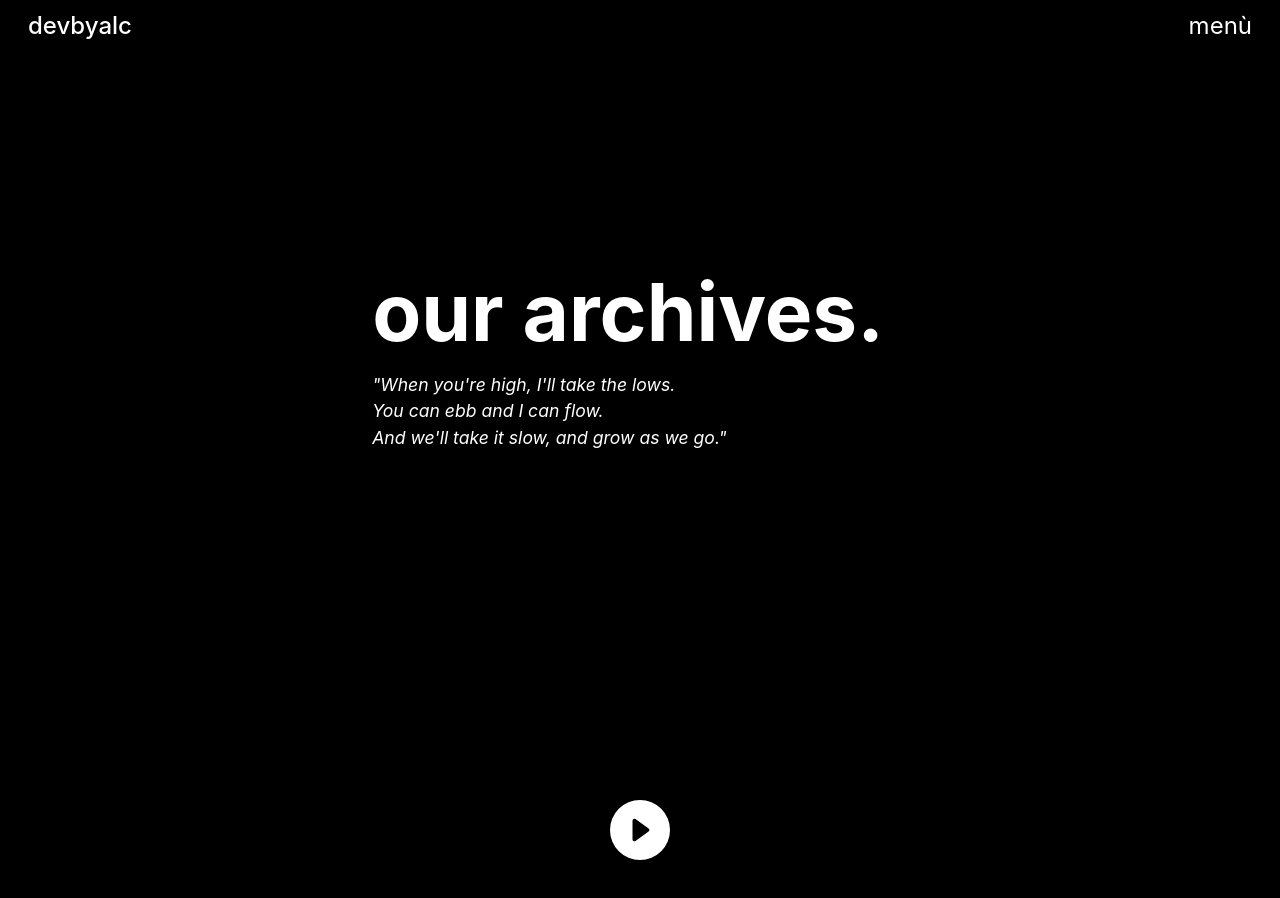
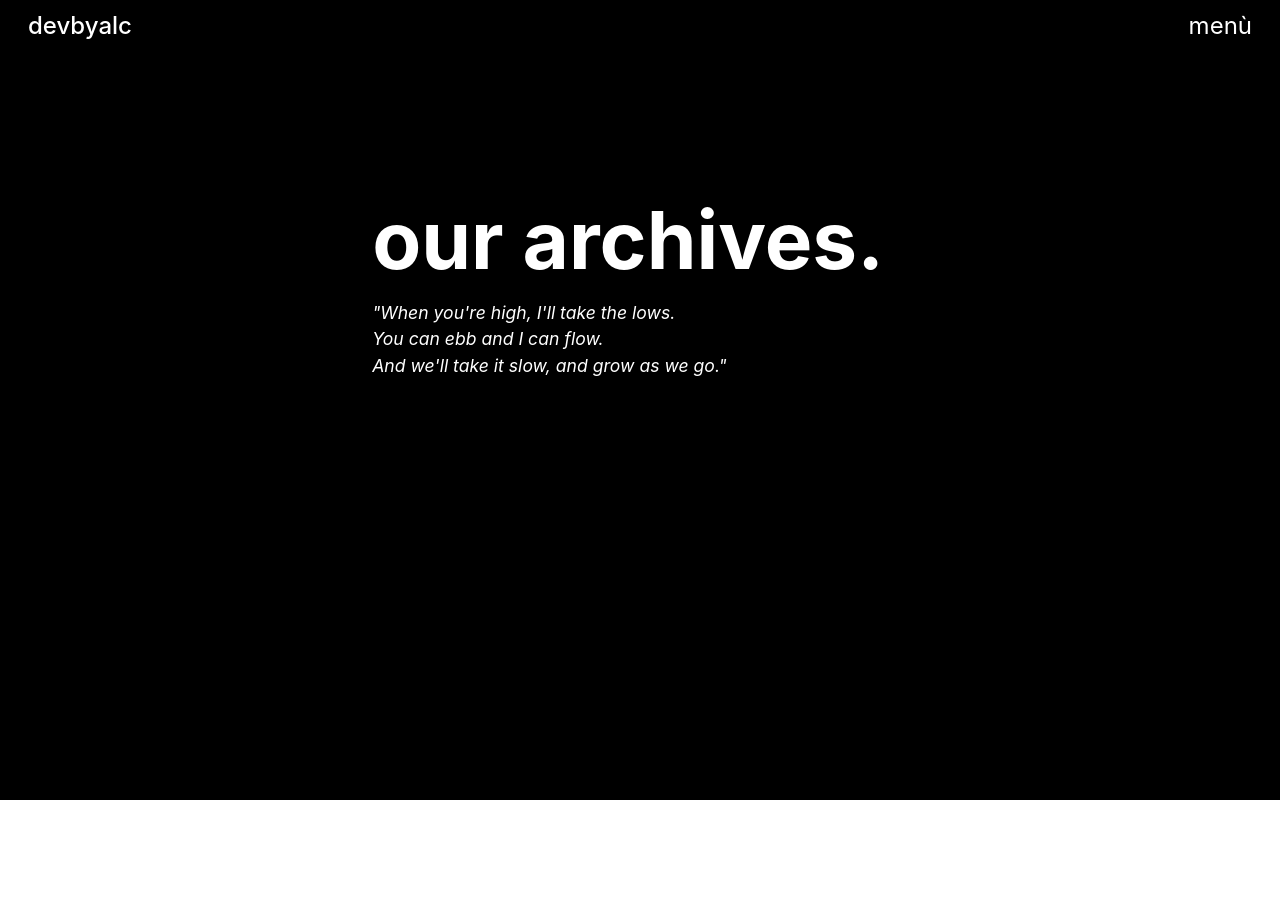
Before and after one commit to devbyalc/our-archives, a React (Create React App) app: page / in a window 1280 px wide. Shown: the top 898 px of the page. Built offline with nearby package versions, Linux system fonts and the light colour scheme.

Commit message:
player styling

```diff
--- a/src/components/Header.tsx
+++ b/src/components/Header.tsx
@@ -4,7 +4,7 @@ import Player from './Player'
 
 function Header() {
     return (
-        <Container className="container">
+        <Container fluid className="main-title">
             <Row className="main-title">
                 <strong>our archives.</strong>
                 <p className="sub-title">"When you're high, I'll take the lows.<br />
@@ -12,8 +12,11 @@ function Header() {
                     And we'll take it slow, and grow as we go."
                 </p>
             </Row>
-            <Row>
+            <Row className="player">
                 <Player />
+                <svg className="arrow"  viewBox="0 0 16 133" fill="none" xmlns="http://www.w3.org/2000/svg">
+                    <path d="M7.64645 132.354C7.84171 132.549 8.15829 132.549 8.35355 132.354L11.5355 129.172C11.7308 128.976 11.7308 128.66 11.5355 128.464C11.3403 128.269 11.0237 128.269 10.8284 128.464L8 131.293L5.17157 128.464C4.97631 128.269 4.65973 128.269 4.46447 128.464C4.2692 128.66 4.2692 128.976 4.46447 129.172L7.64645 132.354ZM7.5 0V3H8.5V0L7.5 0ZM7.5 9V15H8.5V9H7.5ZM7.5 21L7.5 27H8.5V21H7.5ZM7.5 33L7.5 39H8.5V33H7.5ZM7.5 45L7.5 51H8.5V45H7.5ZM7.5 57V63H8.5V57H7.5ZM7.5 69V75H8.5L8.5 69H7.5ZM7.5 81V87H8.5V81H7.5ZM7.5 93L7.5 99H8.5V93H7.5ZM7.5 105L7.5 111H8.5V105H7.5ZM7.5 117V123H8.5V117H7.5ZM7.5 129V132H8.5L8.5 129H7.5ZM7.29289 132.707C7.68342 133.098 8.31658 133.098 8.70711 132.707L15.0711 126.343C15.4616 125.953 15.4616 125.319 15.0711 124.929C14.6805 124.538 14.0474 124.538 13.6569 124.929L8 130.586L2.34315 124.929C1.95262 124.538 1.31946 124.538 0.928932 124.929C0.538408 125.319 0.538408 125.953 0.928932 126.343L7.29289 132.707ZM7 0V3H9V0L7 0ZM7 9V15H9V9H7ZM7 21V27H9V21H7ZM7 33L7 39H9V33H7ZM7 45L7 51H9V45H7ZM7 57V63H9V57H7ZM7 69V75H9L9 69H7ZM7 81V87H9V81H7ZM7 93L7 99H9V93H7ZM7 105L7 111H9V105H7ZM7 117V123H9V117H7ZM7 129V132H9V129H7Z" fill="white" />
+                </svg>
             </Row>
         </Container>
     );
--- a/src/components/Player.tsx
+++ b/src/components/Player.tsx
@@ -1,10 +1,9 @@
-import { Container } from 'react-bootstrap';
 import './player.scss';
 
 function Player() {
     return (
         <button>
-            <svg xmlns="http://www.w3.org/2000/svg" width="60" height="60" fill="currentColor" className="bi bi-play-circle-fill" viewBox="0 0 16 16">
+            <svg xmlns="http://www.w3.org/2000/svg" fill="currentColor" className="bi bi-play-circle-fill play" viewBox="0 0 16 16">
                 <path d="M16 8A8 8 0 1 1 0 8a8 8 0 0 1 16 0zM6.79 5.093A.5.5 0 0 0 6 5.5v5a.5.5 0 0 0 .79.407l3.5-2.5a.5.5 0 0 0 0-.814l-3.5-2.5z" />
             </svg>
         </button>
--- a/src/components/header.scss
+++ b/src/components/header.scss
@@ -22,6 +22,15 @@
 
 }
 
+.player{
+  margin-top: 90%;
+  margin-bottom: 5%;
+}
+.arrow{
+  height:133px;
+  width: 16;
+}
+
 @media only screen and (max-width: $phone) {
   strong {
     font-size: 29px;
@@ -31,8 +40,11 @@
     font-size: 12px;
     font-style: italic;
   }
+  .player{
+    margin-top: 125%;
+  }
+  .arrow{
+    height:60px;
+    width: 16;
+  }
 }
-
-.second{
-  top: 45%;
-}
--- a/src/components/player.scss
+++ b/src/components/player.scss
@@ -8,3 +8,15 @@ button{
     overflow: hidden;
     outline: none;
 }
+
+.play{
+    height: 70px;
+    width: 50;
+}
+
+@media only screen and (max-width: $phone) {
+    .play{
+        height: 45px;
+        width: 30;
+    }
+}
```
